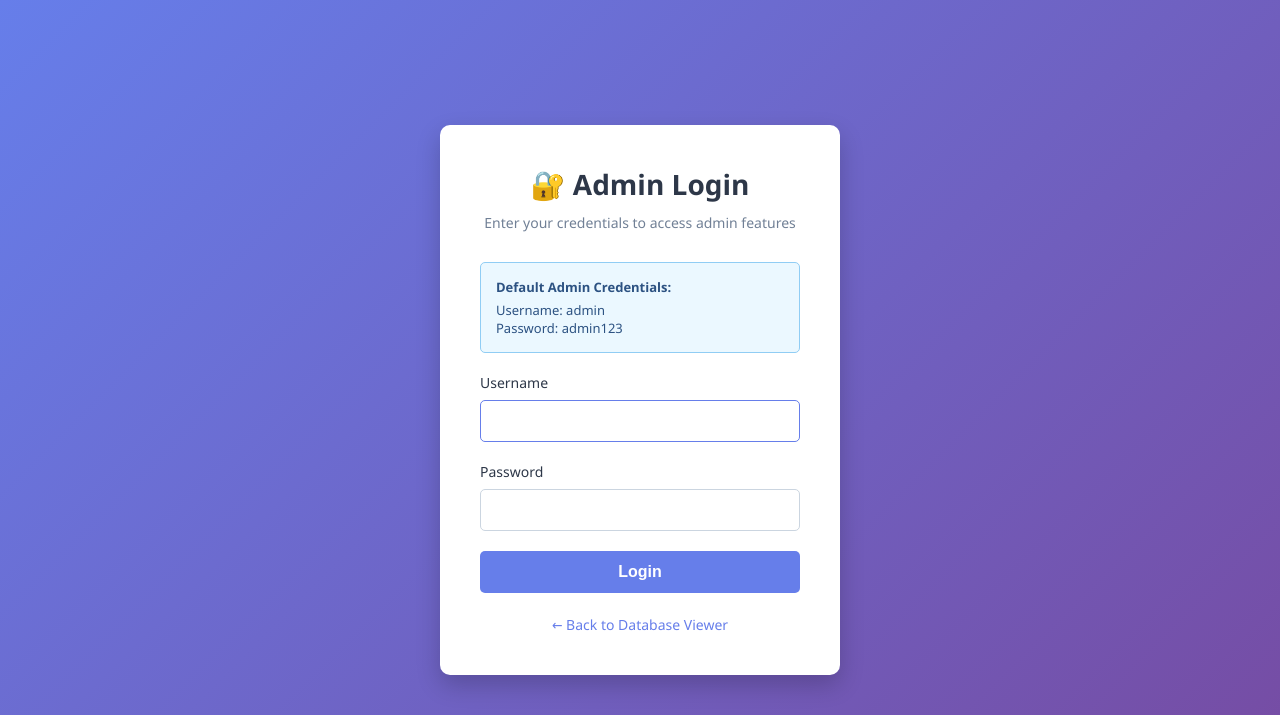
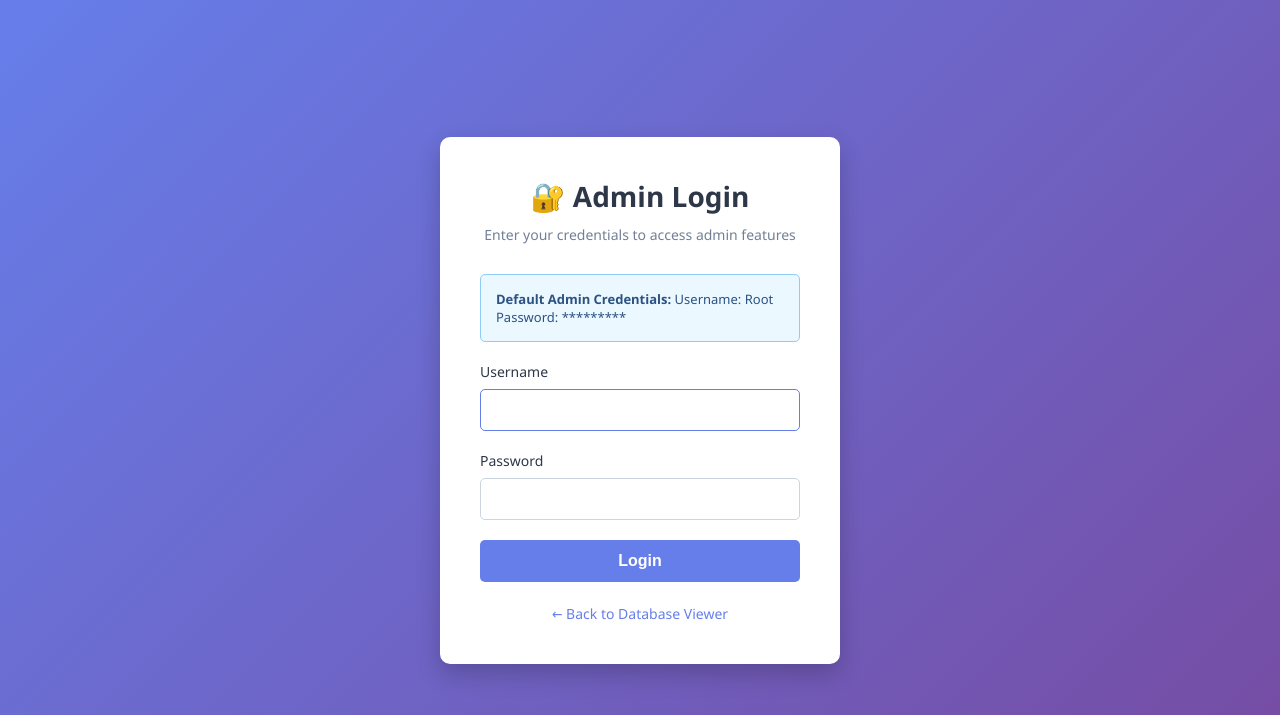
Before and after one commit to IG-Math/idv-grief, a FastAPI app: page /admin/login in a window 1280 px wide. Shown: the top 715 px of the page. Run offline with FastAPI, Linux system fonts and the light colour scheme.

Commit message:
login.html を更新

```diff
--- a/templates/login.html
+++ b/templates/login.html
@@ -112,7 +112,7 @@
             font-size: 13px;
         }
         .info-box strong {
-            display: block;
+            display: hidden;
             margin-bottom: 5px;
         }
     </style>
@@ -124,10 +124,10 @@
             <p>Enter your credentials to access admin features</p>
         </div>
 
-        <div class="info-box">
+    	<div class="info-box">
             <strong>Default Admin Credentials:</strong>
-            Username: admin<br>
-            Password: admin123
+            Username: Root<br>
+            Password: *********
         </div>
 
         {% if error %}
```
